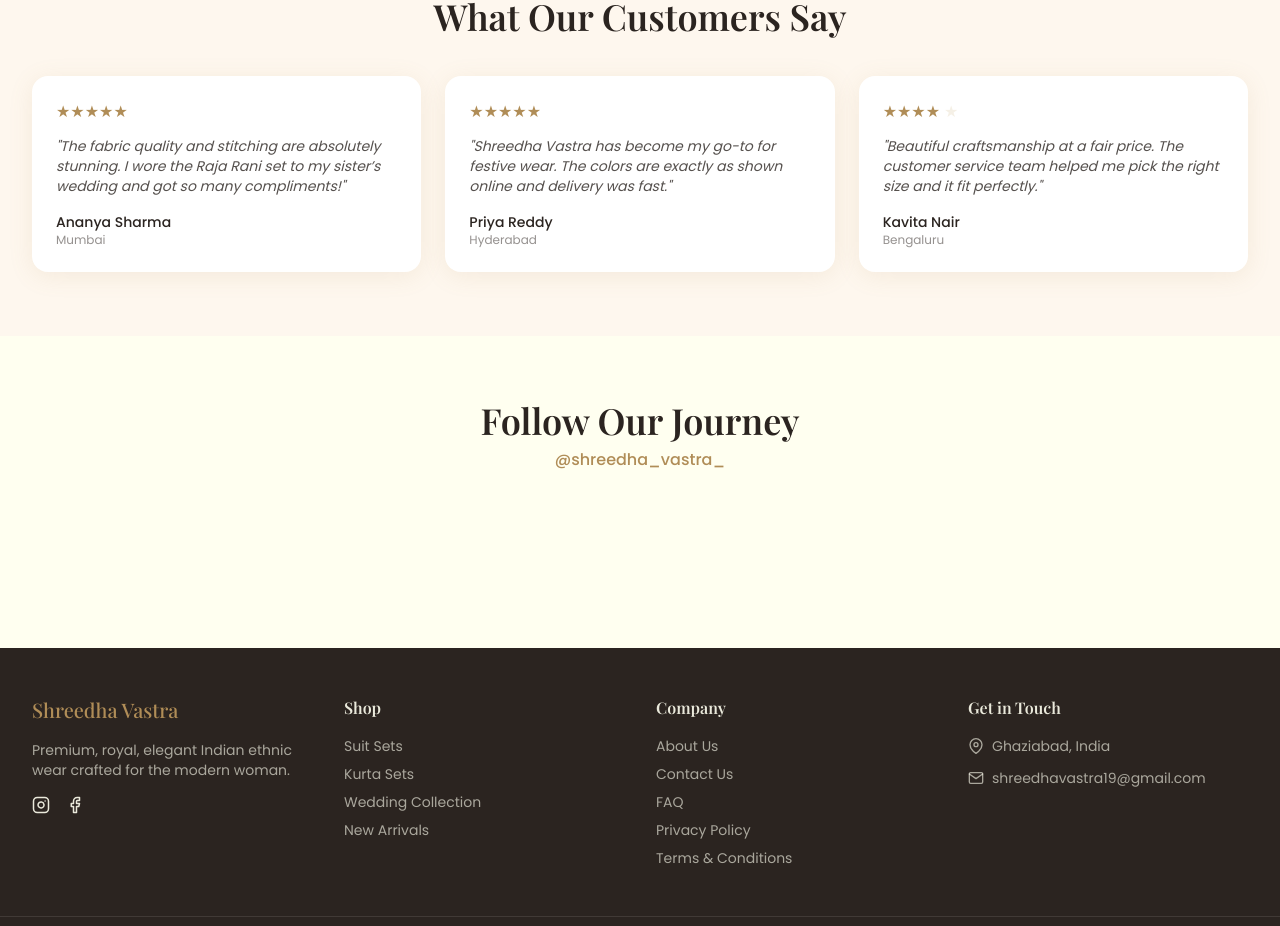
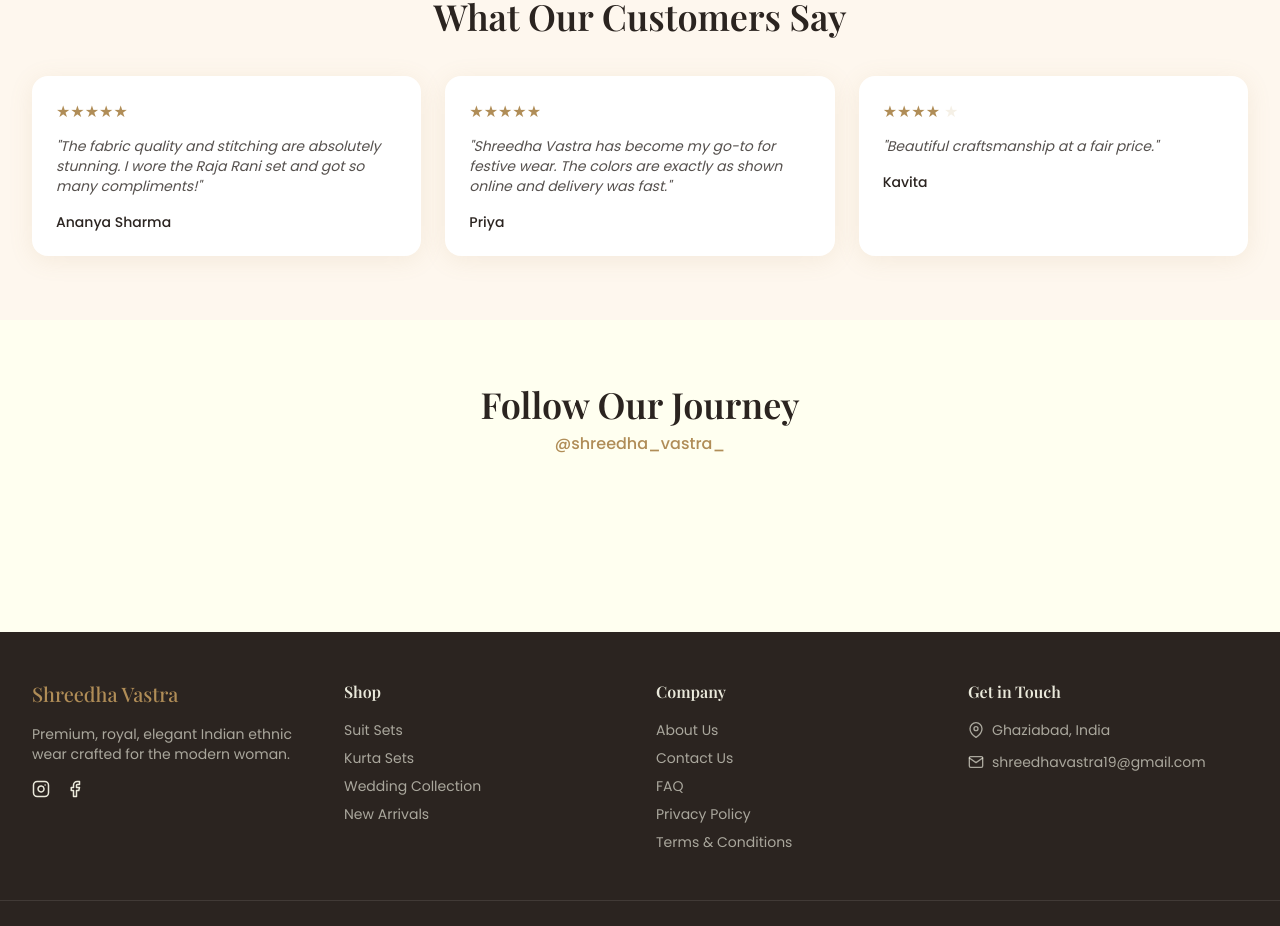
Before and after one commit to shreedhavastra19/shreedha-vastra, a React (Vite) app in the folder frontend/: page / in a window 1280 px wide. Shown: the part 1791-2717 px from the top of the page. Built offline with nearby package versions, Linux system fonts and the light colour scheme; no server answers.

Commit message:
Fix: update the testimonials

```diff
--- a/frontend/src/components/home/Testimonials.jsx
+++ b/frontend/src/components/home/Testimonials.jsx
@@ -1,20 +1,17 @@
 const testimonials = [
   {
     name: 'Ananya Sharma',
-    location: 'Mumbai',
-    text: 'The fabric quality and stitching are absolutely stunning. I wore the Raja Rani set to my sister\u2019s wedding and got so many compliments!',
+    text: 'The fabric quality and stitching are absolutely stunning. I wore the Raja Rani set and got so many compliments!',
     rating: 5,
   },
   {
-    name: 'Priya Reddy',
-    location: 'Hyderabad',
+    name: 'Priya ',
     text: 'Shreedha Vastra has become my go-to for festive wear. The colors are exactly as shown online and delivery was fast.',
     rating: 5,
   },
   {
-    name: 'Kavita Nair',
-    location: 'Bengaluru',
-    text: 'Beautiful craftsmanship at a fair price. The customer service team helped me pick the right size and it fit perfectly.',
+    name: 'Kavita ',
+    text: 'Beautiful craftsmanship at a fair price.',
     rating: 4,
   },
 ];
```
